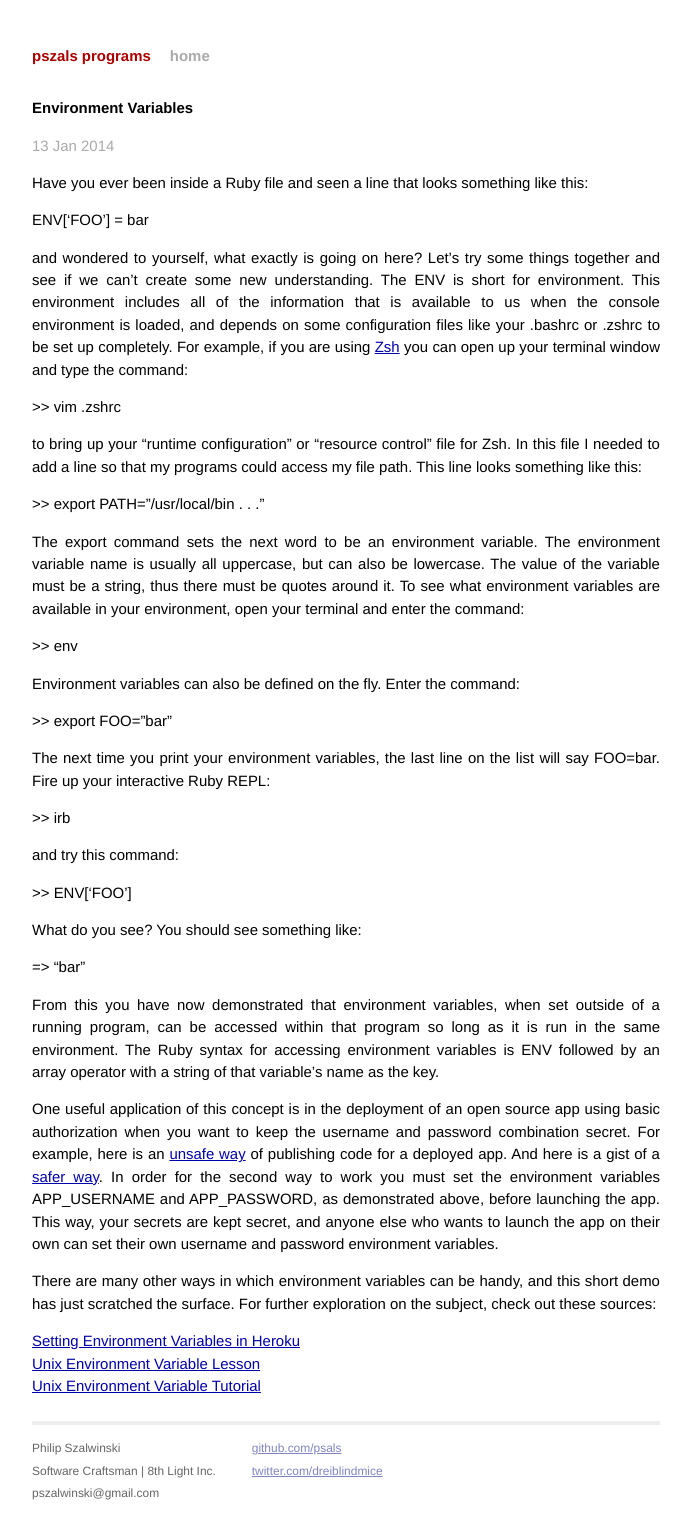
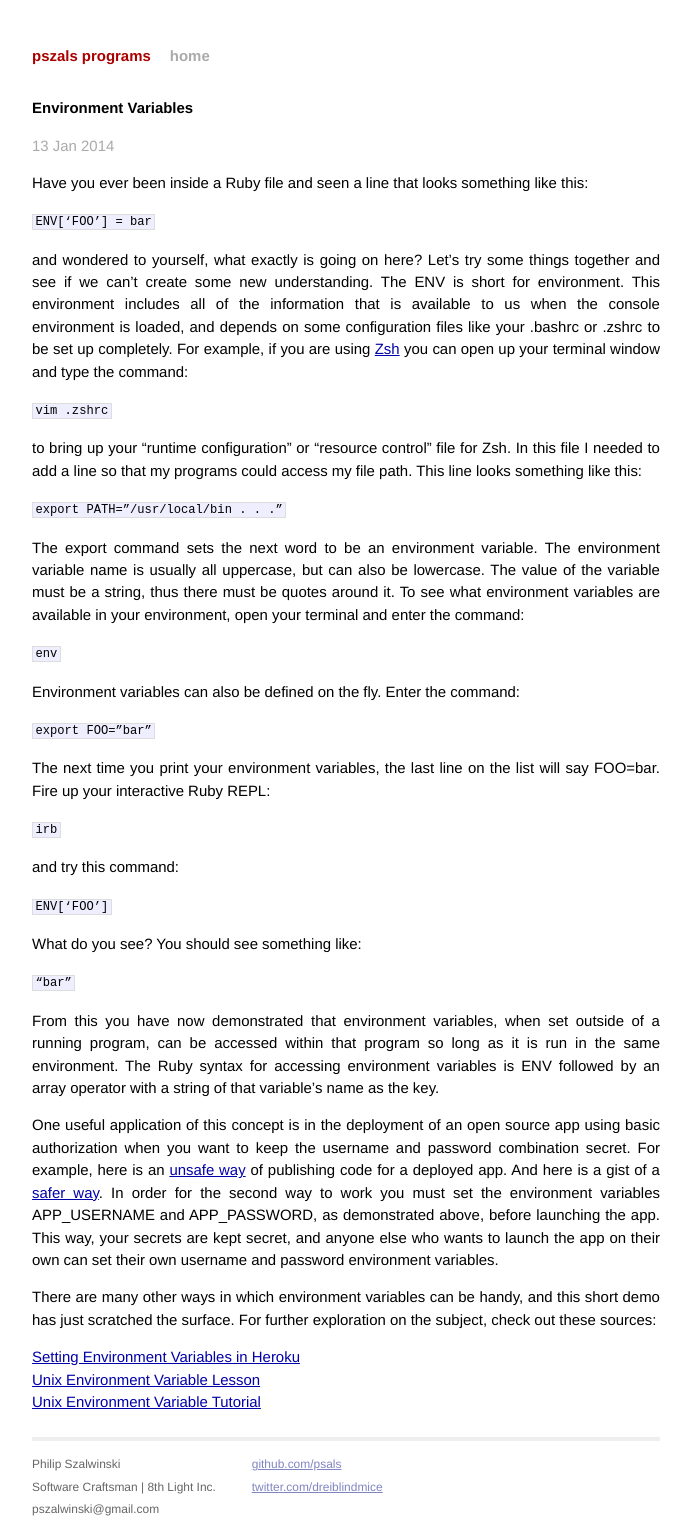
Before and after one commit to pszals/pszals.github.io, a Jekyll site: the page built from _posts/2014-01-13-1767.md, in a window 1280 px wide. Shown: the whole page, without its empty margins (294-985 px from the left). Built offline with Jekyll 4.4.1, drawn with Linux system fonts in a browser that asks for light colours; Markdown is read by kramdown in place of the engine named in the settings.

Commit message:
Use markdown code formatting

````diff
--- a/_posts/2014-01-13-1767.html
+++ b/_posts/2014-01-13-1767.md
@@ -15,21 +15,21 @@ meta:
 author:
 ---
 <p dir="ltr">Have you ever been inside a Ruby file and seen a line that looks something like this:</p>
-<p dir="ltr">ENV[‘FOO’] = bar</p>
+```ENV[‘FOO’] = bar```
 <p dir="ltr">and wondered to yourself, what exactly is going on here? Let’s try some things together and see if we can’t create some new understanding. The ENV is short for environment. This environment includes all of the information that is available to us when the console environment is loaded, and depends on some configuration files like your .bashrc or .zshrc to be set up completely. For example, if you are using <a href="http://www.zsh.org/">Zsh</a> you can open up your terminal window and type the command:</p>
-<p dir="ltr">&gt;&gt; vim .zshrc</p>
+```vim .zshrc```
 <p dir="ltr">to bring up your “runtime configuration” or “resource control” file for Zsh. In this file I needed to add a line so that my programs could access my file path. This line looks something like this:</p>
-<p dir="ltr">&gt;&gt; export PATH=”/usr/local/bin . . .”</p>
+```export PATH=”/usr/local/bin . . .”```
 <p dir="ltr">The export command sets the next word to be an environment variable. The environment variable name is usually all uppercase, but can also be lowercase. The value of the variable must be a string, thus there must be quotes around it. To see what environment variables are available in your environment, open your terminal and enter the command:</p>
-<p dir="ltr">&gt;&gt; env</p>
+```env```
 <p dir="ltr">Environment variables can also be defined on the fly. Enter the command:</p>
-<p dir="ltr">&gt;&gt; export FOO=”bar”</p>
+``` export FOO=”bar”```
 <p dir="ltr">The next time you print your environment variables, the last line on the list will say FOO=bar. Fire up your interactive Ruby REPL:</p>
-<p dir="ltr">&gt;&gt; irb</p>
+```irb```
 <p dir="ltr">and try this command:</p>
-<p dir="ltr">&gt;&gt; ENV[‘FOO’]</p>
+```ENV[‘FOO’]```
 <p dir="ltr">What do you see? You should see something like:</p>
-<p dir="ltr">=&gt; “bar”</p>
+```“bar”```
 <p dir="ltr">From this you have now demonstrated that environment variables, when set outside of a running program, can be accessed within that program so long as it is run in the same environment. The Ruby syntax for accessing environment variables is ENV followed by an array operator with a string of that variable’s name as the key.</p>
 <p dir="ltr">One useful application of this concept is in the deployment of an open source app using basic authorization when you want to keep the username and password combination secret. For example, here is an <a href="https://gist.github.com/pszals/8393616">unsafe way</a> of publishing code for a deployed app. And here is a gist of a <a href="https://gist.github.com/pszals/8393615">safer way</a>. In order for the second way to work you must set the environment variables APP_USERNAME and APP_PASSWORD, as demonstrated above, before launching the app. This way, your secrets are kept secret, and anyone else who wants to launch the app on their own can set their own username and password environment variables.</p>
 <p dir="ltr">There are many other ways in which environment variables can be handy, and this short demo has just scratched the surface. For further exploration on the subject, check out these sources:</p>
````
Also changed, not shown: 4 other files.
